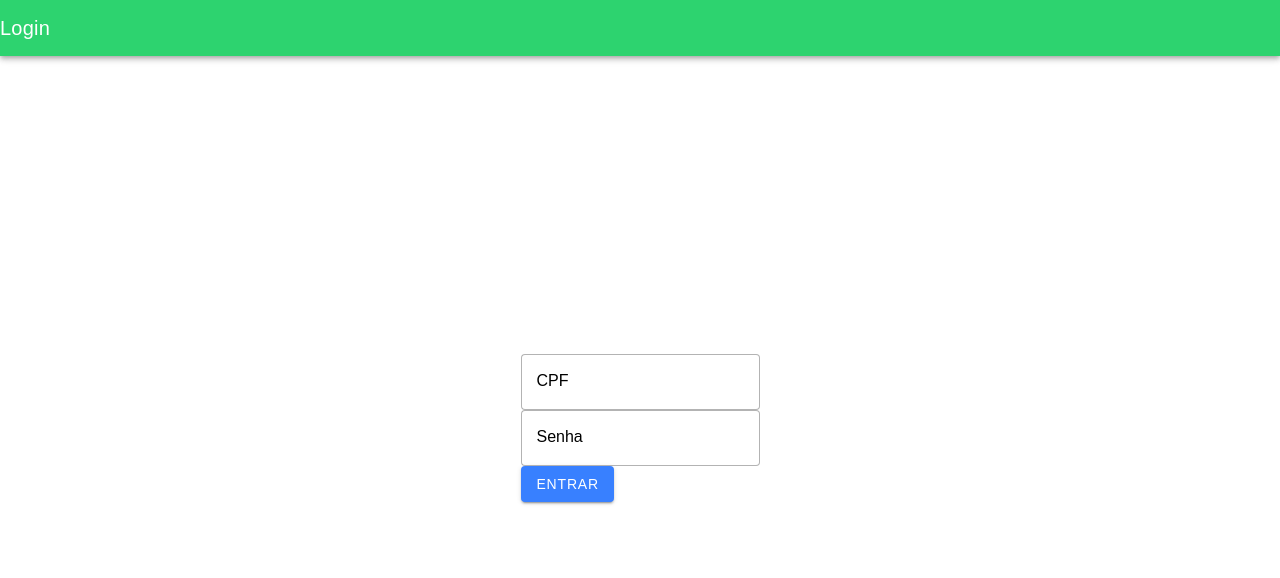
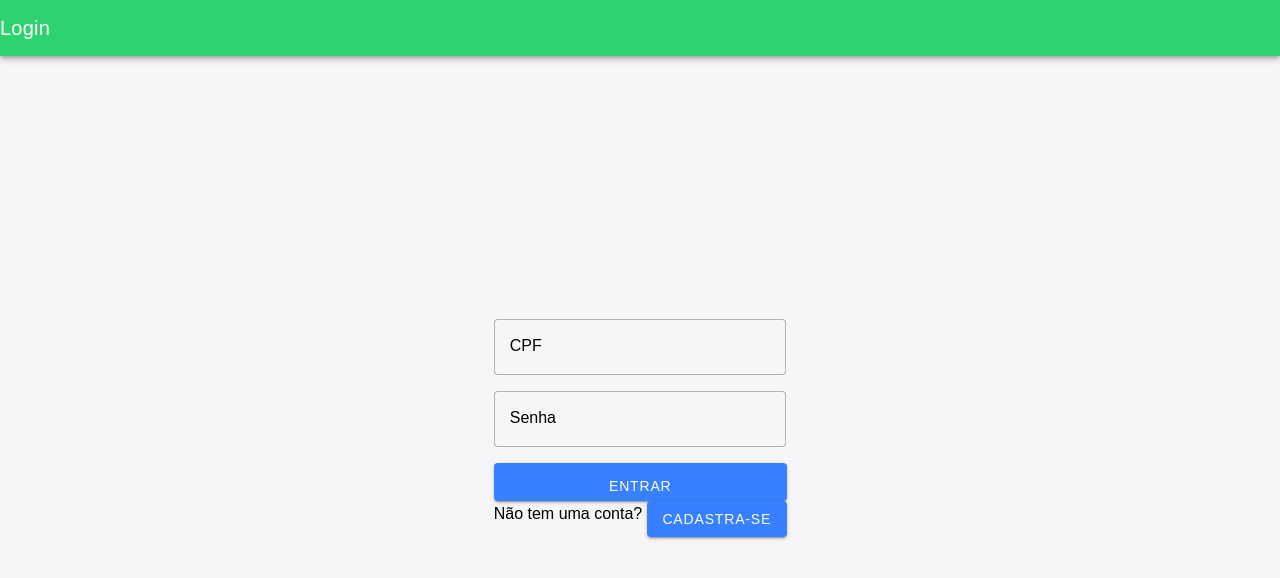
Before and after one commit to michellydarquia/Projeto_Web, a React (Vite) app: page /login in a window 1280 px wide. Shown: the top 578 px of the page. Built offline with nearby package versions, Linux system fonts and the light colour scheme.

Commit message:
customização

```diff
--- a/src/pages/Home.tsx
+++ b/src/pages/Home.tsx
@@ -6,14 +6,17 @@ import {
     IonToolbar,
     IonIcon,
     IonButton,
+    IonImg,
 } from '@ionic/react';
 import React from 'react';
 import '../theme/home_login.css';
+import schImg from '../imagens/sch.png';
 
 const Home: React.FC = () => {
 
     return (
         <>
+
             <IonPage id="main-content">
                 <IonHeader>
                     <IonToolbar class="toolBar" color={'teste'}>
@@ -21,10 +24,17 @@ const Home: React.FC = () => {
 
                     </IonToolbar>
                 </IonHeader>
+
+
                 <IonContent className="ion-padding">
+
+                    <IonImg src={schImg}/>
                     <IonButton href='/login'>Login como paciente</IonButton>
                     <IonButton href='/login'>Login como profissional</IonButton>
                 </IonContent>
+
+
+
 
             </IonPage>
         </>
--- a/src/pages/Login.tsx
+++ b/src/pages/Login.tsx
@@ -6,13 +6,18 @@ import {
     IonToolbar,
     IonIcon,
     IonButton,
-    IonInput
+    IonInput,
+    IonText,
+    IonNavLink,
+    IonNav
 } from '@ionic/react';
 
 import React, { useState } from 'react';
 import { signInWithEmailAndPassword } from "firebase/auth";
 import { auth } from "../firebase";
 import { Redirect } from 'react-router';
+import { Link } from 'react-router-dom';
+import Register from './Register';
 
 const Login: React.FC = () => {
 
@@ -39,7 +44,7 @@ const Login: React.FC = () => {
 
     return (
         <>
-            <IonPage id="main-content">
+            <IonPage id="main-content1">
 
                 <IonHeader>
                     <IonToolbar color={'success'}>
@@ -72,7 +77,7 @@ const Login: React.FC = () => {
 
 
                             <IonInput
-
+                                className='ion-margin-top'
                                 type='password'
                                 label="Senha"
                                 labelPlacement="floating"
@@ -81,8 +86,20 @@ const Login: React.FC = () => {
                                 onIonChange={(e) => setSenha(e.target.value)}
                                 color={'success'}
 
+
                             ></IonInput>
-                            <IonButton onClick={login}>Entrar</IonButton>
+                            <IonButton
+                            type="submit"
+                            expand='block'
+                            onClick={login}
+                            className='ion-padding-top'
+                            >Entrar</IonButton>
+
+                            <IonText className='ion-padding-top'>
+                                Não tem uma conta? <IonButton routerLink='./'>Cadastra-se</IonButton>
+                            </IonText>
+
+
                         </form>
                     </div>
                 </IonContent>
--- a/src/theme/home_login.css
+++ b/src/theme/home_login.css
@@ -5,9 +5,13 @@
     font-family: 'Nunito', sans-serif;
 }
 
-.toolBar {
+#main-content{
+    background-color: #254875;
+}
+
+/*.toolBar {
     background-color: #254875 ;
-}
+}*/
 .homeTitle {
     color: aliceblue;
     font-size: large;
--- a/src/theme/variables.css
+++ b/src/theme/variables.css
@@ -4,6 +4,7 @@ http://ionicframework.com/docs/theming/ */
 /** Ionic CSS Variables **/
 :root {
   --ion-color-teste:#254875;
+  --ion-background-color: #F6F5F8;
   /** primary **/
   --ion-color-primary: #3880ff;
   --ion-color-primary-rgb: 56, 128, 255;
```
Also changed, not shown: src/imagens/sch.png (added).
